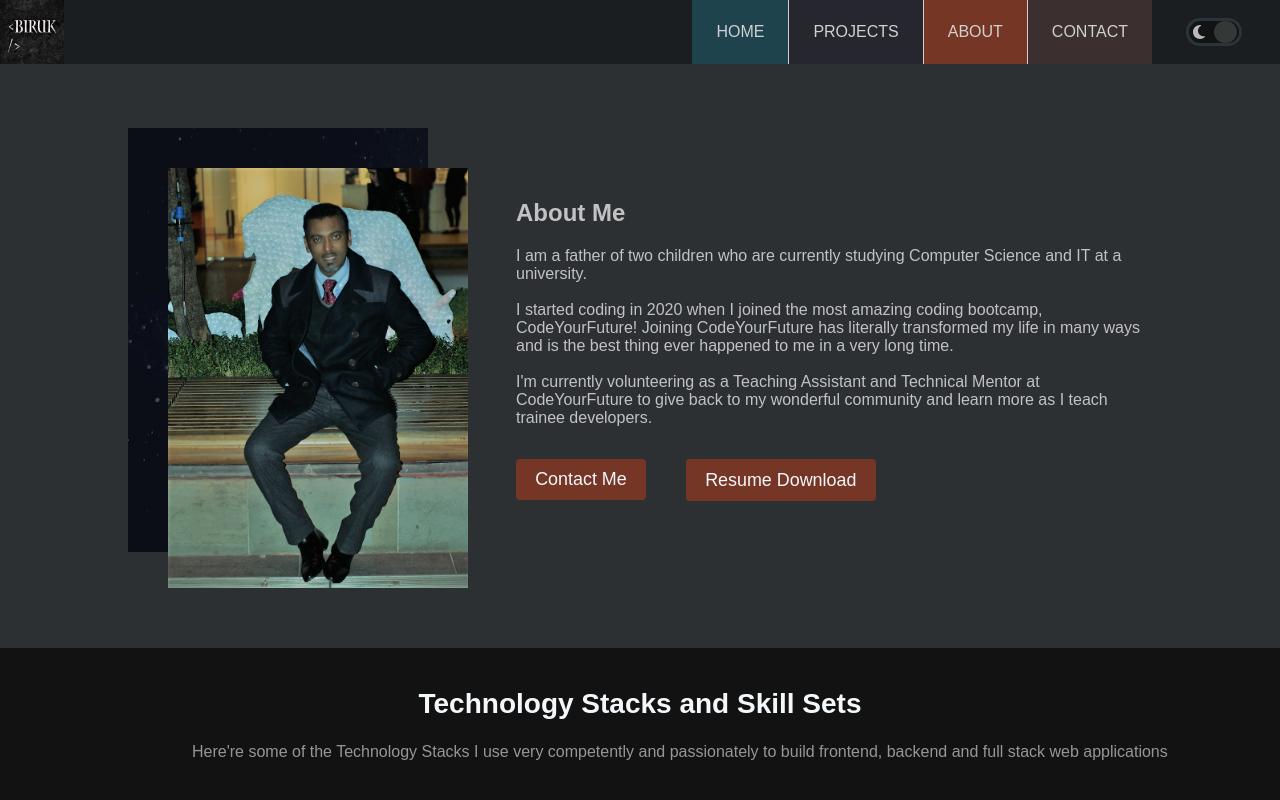
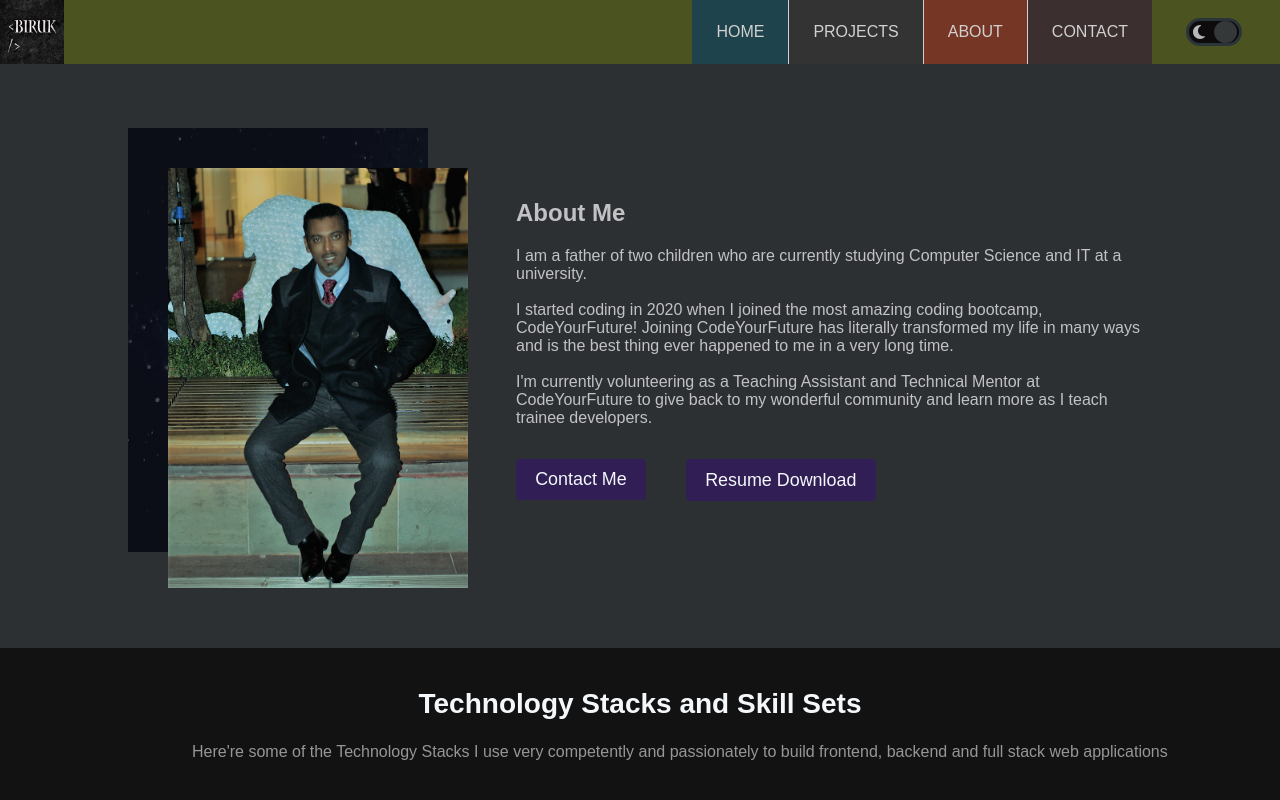
Before and after one commit to Know-Thyself/next-portfolio, a Next.js app: page /about in a window 1280 px wide. Shown: the top 800 px of the page. Built offline with nearby package versions, Linux system fonts and the light colour scheme.

Commit message:
more on color themes

```diff
--- a/styles/about.module.css
+++ b/styles/about.module.css
@@ -60,9 +60,14 @@
 .contact,
 .about-section-buttons button {
   background-color: var(--header-background);
+
+
+
+  background-color: var(--secondary-background);
+  background-color: var(--active-nav-link);
+
   background-color: var(--buttons-hover-bg);
   background-color: var(--buttons-bg-color);
-  background-color: var(--active-nav-link);
   color: var(--secondary-text-color);
   color: var(--primary-text-color);
   color: var(--buttons-color);
--- a/styles/contact.module.css
+++ b/styles/contact.module.css
@@ -123,6 +123,7 @@
 .send {
   background-color: var(--complementary-bg);
   background-color: var(--buttons-bg-color);
+  background-color: var(--contact-link-bg);
   /* background-color: var(--buttons-bg-color); */
   color: var(--buttons-color);
   font-family: var(--primary-font-family);
--- a/styles/globals.css
+++ b/styles/globals.css
@@ -183,7 +183,13 @@ font-family: 'Source Sans Pro', sans-serif;
 	--switch-button-bg: #1F2022;
 	/* --switch-button-bg: #008ecc; */
 }
-
+/*
+--buttons-bg-color: #556b2f;
+--buttons-bg-color: #445525;
+--buttons-bg-color: #3b4a20;
+--buttons-bg-color: #494421;
+--buttons-bg-color: #4a5d23;
+*/
 [data-theme='dark'] {
 	--header-background: #1F2022;
 	--header-background: #282e34;
@@ -191,6 +197,34 @@ font-family: 'Source Sans Pro', sans-serif;
 	--header-background: #202429;
 	--header-background: #1c2024;
 	--header-background: #1a1e21;
+	--header-background: #1a4751;
+	--header-background: #4a5d23;
+	--header-background: #334118;
+	--header-background: #42531f;
+	--header-background: #301e54;
+	--header-background: #293311;
+
+	--header-background: #451612;
+	--header-background: #1b1811;
+	--header-background: #1a1110;
+	--header-background: #0f1916;
+
+	--header-background: #252d2b;
+	--header-background: #1d2422;
+
+	--header-background: #2a2f23;
+	--header-background: #232b2b;
+
+	--header-background: #3b3c36;
+	--header-background: #343434;
+
+	--header-background: #353839;
+	--header-background: #39433c;
+	--header-background: #2e3530;
+	--header-background: #5d3a1a;
+	--header-background: #4b5320;
+
+	/* --header-background: #544b1e; */
 	/* anchor */
 	--home-link-bg: #3E424B;
 	--home-link-bg: #073089;
@@ -202,6 +236,7 @@ font-family: 'Source Sans Pro', sans-serif;
 	--projects-link-bg: #2c2c37;
 	--projects-link-bg: #2b2d28;
 	--projects-link-bg: #26262f;
+	--projects-link-bg: #333333;
 	/* --projects-link-bg: #1a1e21; */
 
 	/* black olive */
@@ -217,27 +252,61 @@ font-family: 'Source Sans Pro', sans-serif;
 	--primary-background: #0c0c0c;
 	--primary-background: #151517;
 	--primary-background: #121314;
+	--primary-background: #352d33;
+	--primary-background: #352d2f;
+	--primary-background: #1f1b1c;
+	--primary-background: #18161a;
+
+	--primary-background: #251f23;
+	--primary-background: #141114;
+	--primary-background: #120f11;
+	--primary-background: #0f0d0f;
+	--primary-background: #0d0b0c;
+	/* --primary-background: #1f1b1e; */
+	/* --primary-background: #1a1619; */
+
+	/* --primary-background: #141414; */
 	--secondary-background: #121212;
-	--project-container-bg: #333333;
+
 	--project-container-bg: #3d3b2b;
 	--project-container-bg: #363526;
 	--project-container-bg: #26262f;
 	--project-container-bg: #2d2d26;
+	--project-container-bg: #333A38;
+	--project-container-bg: #30352d;
+	--project-container-bg: #352d33;
+
+	--project-container-bg: #353835;
+	--project-container-bg: #4e524e;
+	--project-container-bg: #383538;
+
+	--project-container-bg: #544b1e;
+	--project-container-bg: #42531f;
+	--project-container-bg: #42541e;
+	--project-container-bg: #333333;
 	--project-container-hover: #4B4E53;
 	--project-container-hover: #58111A;
 	--project-container-hover: #363526;
 	--project-container-hover: #443003;
 	--project-container-hover: #212119;
-	--complementary-bg: #262626;
+	--project-container-hover: #42541e;
+
 	--complementary-bg: #38353d;
-	--complementary-bg: #2c2a30;
-	--complementary-bg: #2d3028;
-	--complementary-bg: #1c1f22;
+	/* --complementary-bg: #2c2a30; */
+	/* --complementary-bg: #2d3028; */
+	/* --complementary-bg: #262626;
+	--complementary-bg: #2e2e2e;
+	--complementary-bg: #343434; */
+	/* --complementary-bg: #1c1f22; */
 
-	/* --complementary-bg: #2d2d32; */
-	/* --complementary-bg: #442316;
+	/* --complementary-bg: #353835; */
+	/* --complementary-bg: #333333; */
+	/* --complementary-bg: #42541e; */
+
+	--complementary-bg: #2d2d32;
+	--complementary-bg: #442316;
 	--complementary-bg: #443a16;
-	--complementary-bg: #202020; */
+	--complementary-bg: #202020;
 	/* --complementary-bg: #383838; */
 
 	/* --complementary-bg: #2c2d2d; */
@@ -287,7 +356,7 @@ font-family: 'Source Sans Pro', sans-serif;
 	--buttons-font-family: 'Poppins', sans-serif;
 	--buttons-font-weight: 100;
 	/* chocolate cosmos */
-	--buttons-bg-color: #58111A;
+
 
 	/* charcoal */
 	--buttons-bg-color: #36454F;
@@ -306,24 +375,100 @@ font-family: 'Source Sans Pro', sans-serif;
 	--buttons-bg-color: #003e63;
 	--buttons-bg-color: #062a78;
 
-	/* --buttons-bg-color: #002e63;
+	--buttons-bg-color: #002e63;
 	--buttons-bg-color: #8c8c9c;
 	--buttons-bg-color: #336b87;
 	--buttons-bg-color: #763626;
 	--buttons-bg-color: #a43820;
-	--buttons-bg-color: #598234;
-	--buttons-bg-color: #333382;
-	--buttons-bg-color: #282868;
-	--buttons-bg-color: #1e1e4e;
-	--buttons-bg-color: #50752e;
-	--buttons-bg-color: #aebd38;
-	--buttons-bg-color: #4538bc;
-	--buttons-bg-color: #798427;
-	--buttons-bg-color: #386fbc;
-	--buttons-bg-color: #3263a9;
-	--buttons-bg-color: #2c5896; */
-	/* --buttons-bg-color: #214270; */
-	/* --buttons-bg-color: #233067; */
+	--buttons-bg-color: #ab381f;
+	--buttons-bg-color: #218da3;
+	--buttons-bg-color: #a33621;
+	--buttons-bg-color: #556b2f;
+	--buttons-bg-color: #6b6226;
+	--buttons-bg-color: #445525;
+	--buttons-bg-color: #566b2d;
+	--buttons-bg-color: #3c4a1f;
+	--buttons-bg-color: #444c38;
+	--buttons-bg-color: #354230;
+	--buttons-bg-color: #3d4432;
+	--buttons-bg-color: #363c2c;
+	--buttons-bg-color: #3b3c36;
+	--buttons-bg-color: #38353d;
+	--buttons-bg-color: #353630;
+	--buttons-bg-color: #2f302b;
+	--buttons-bg-color: #292a25;
+	--buttons-bg-color: #322f36;
+	--buttons-bg-color: #282d30;
+	--buttons-bg-color: #1c1f21;
+	--buttons-bg-color: #1d1f20;
+
+	--buttons-bg-color: #232b2b;
+
+	--buttons-bg-color: #1f2626;
+	--buttons-bg-color: #1c2222;
+
+	--buttons-bg-color: #1a2421;
+	--buttons-bg-color: #1f2b2a;
+	/* --buttons-bg-color: #2c2a30; */
+
+
+	/* --buttons-bg-color: brown; */
+	/* --buttons-bg-color: #333382; */
+	/* --buttons-bg-color: #282868; */
+	/* --buttons-bg-color: #1e1e4e; */
+
+	/* --buttons-bg-color: #4538bc; */
+
+	--buttons-bg-color: #233067;
+	--buttons-bg-color: #2e2d88;
+	--buttons-bg-color: #023526;
+	--buttons-bg-color: #2a2f23;
+	--buttons-bg-color: #21251c;
+	--buttons-bg-color: #252a1f;
+	--buttons-bg-color: #191c15;
+	--buttons-bg-color: #012f22;
+	--buttons-bg-color: #012a1e;
+	--buttons-bg-color: #123524;
+	--buttons-bg-color: #382d07;
+	--buttons-bg-color: #242124;
+	--buttons-bg-color: #1b1b1b;
+	--buttons-bg-color: #1c1c1c;
+	--buttons-bg-color: #1a1110;
+	--buttons-bg-color: #0f1619;
+	--buttons-bg-color: #3f4447;
+	--buttons-bg-color: #2c2f31;
+	--buttons-bg-color: #25282a;
+	--buttons-bg-color: #1f2223;
+	--buttons-bg-color: #191b1c;
+	--buttons-bg-color: #b8860b;
+	--buttons-bg-color: #936b08;
+	--buttons-bg-color: #805d07;
+	--buttons-bg-color: #996515;
+
+	--buttons-bg-color: #996600;
+	--buttons-bg-color: #895b00;
+	--buttons-bg-color: #00895b;
+	--buttons-bg-color: #737000;
+	--buttons-bg-color: #8f8c33;
+	--buttons-bg-color: #807532;
+	--buttons-bg-color: #556b2f;
+	--buttons-bg-color: #445525;
+	--buttons-bg-color: #3b4a20;
+	--buttons-bg-color: #494421;
+	--buttons-bg-color: #4a5d23;
+
+	--buttons-bg-color: #42531f;
+	--buttons-bg-color: #66561e;
+	--buttons-bg-color: #665d1e;
+	--buttons-bg-color: #977a07;
+	--buttons-bg-color: #58111A;
+	--buttons-bg-color: #266675;
+	--buttons-bg-color: #1e515d;
+	--buttons-bg-color: #1a4751;
+	--buttons-bg-color: #42531f;
+	--buttons-bg-color: #301e54;
+	/* --buttons-bg-color: #4b5320; */
+
 
 	--buttons-hover-bg: #2d2d3d;
 	--buttons-hover-bg: #1a1a24;
@@ -346,8 +491,8 @@ font-family: 'Source Sans Pro', sans-serif;
 	--secondary-text-color: #B8B8B8;
 	--active-nav-link: #58111A;
 	--active-nav-link: #023526;
-	--active-nav-link: #023526;
 	--active-nav-link: #763626;
+	/* --active-nav-link: #023526; */
 
 
 	--nav-links-color: #CCCCCC;
```
